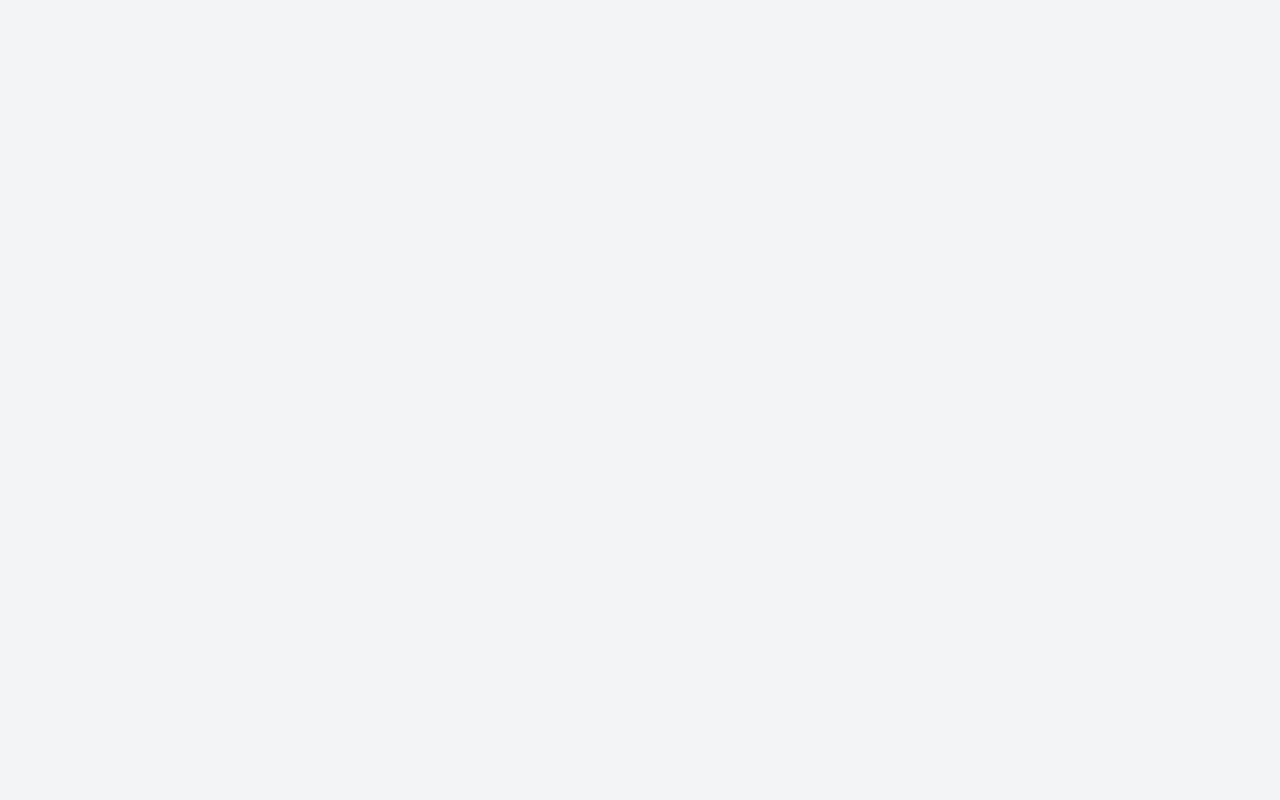
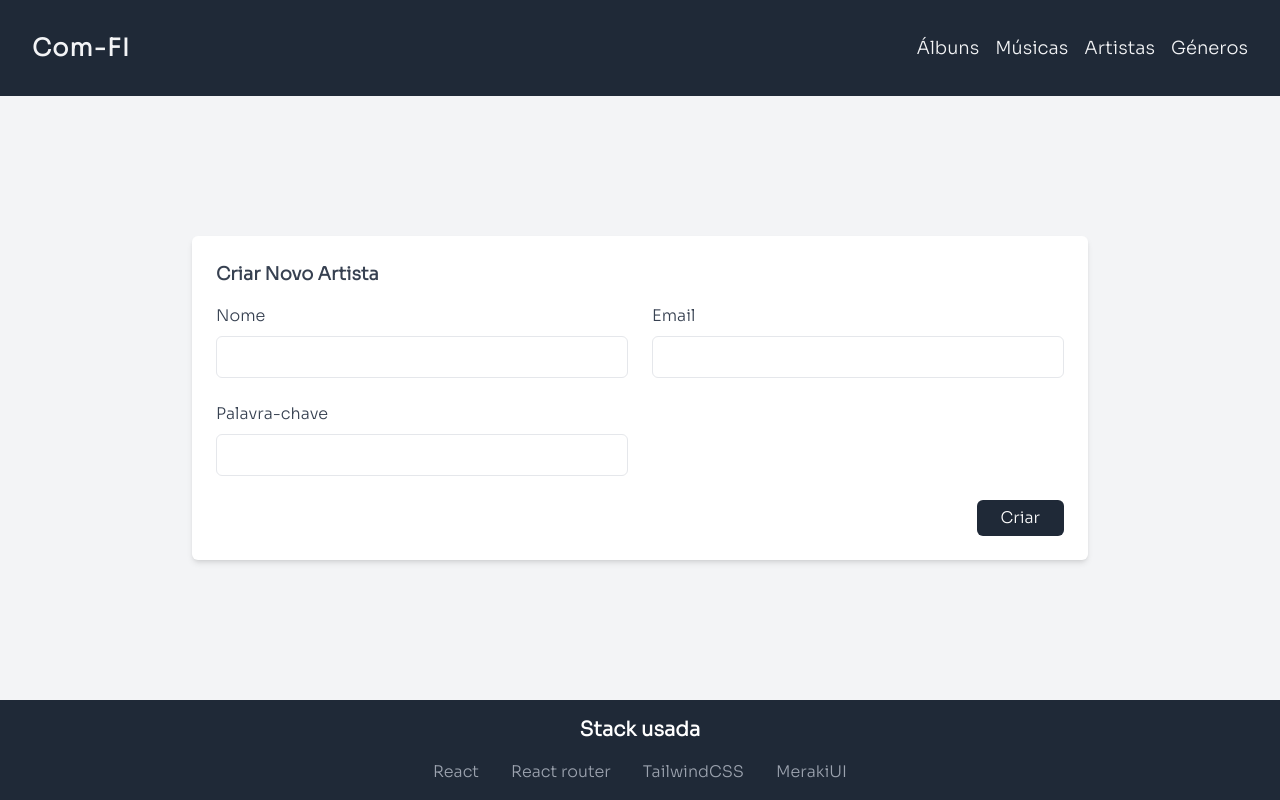
Before and after one commit to dgraca/Com-FI, a React (Create React App) app: page /artists/create in a window 1280 px wide. Before the commit this address had no page. Built offline with nearby package versions, Linux system fonts and the light colour scheme.

Commit message:
create artists

```diff
--- a/src/App.js
+++ b/src/App.js
@@ -5,6 +5,7 @@ import AlbumsIndex from "./pages/albums/Index";
 import MusicsIndex from "./pages/musics/Index";
 import MusicsCreate from "./pages/musics/Create";
 import ArtistsIndex from "./pages/artists/Index";
+import ArtistsCreate from "./pages/artists/Create";
 import GenresIndex from "./pages/genres/Index";
 
 // App's main react component
@@ -22,6 +23,7 @@ class App extends React.Component {
           <Route path="/musics/create" element={<MusicsCreate />} />
           {/* artists */}
           <Route path="/artists" element={<ArtistsIndex />} />
+          <Route path="/artists/create" element={<ArtistsCreate />} />
           {/* genres */}
           <Route path="/genres" element={<GenresIndex />} />
         </Routes>
--- a/src/components/ArtistsTable.js
+++ b/src/components/ArtistsTable.js
@@ -1,4 +1,5 @@
 import React from "react";
+import { Link } from "react-router-dom";
 
 // receives a date argument
 // and parses it to string
@@ -88,8 +89,17 @@ class ArtistsTable extends React.Component {
       // *adjusted to fit our needs
       <div className="container mx-auto px-4 sm:px-8">
         <div className="py-8">
-          <div>
+          <div className="flex flex-row items-start justify-between">
             <h2 className="text-2xl font-semibold leading-tight">Artistas</h2>
+            {/*
+              component by MerakiUI (https://merakiui.com)
+              MerakiUI offers Tailwind CSS components with an MIT license
+              *adjusted to fit our needs
+            */}
+            <button className="px-4 py-2 font-medium tracking-wide text-white capitalize transition-colors duration-200 transform bg-blue-600 rounded-md hover:bg-blue-500 focus:outline-none focus:ring focus:ring-blue-300 focus:ring-opacity-80">
+              <Link to="/artists/create">Criar Artista</Link>
+            </button>
+            {/* end of component */}
           </div>
           <div className="-mx-4 sm:-mx-8 px-4 sm:px-8 py-4 overflow-x-auto">
             <div className="inline-block min-w-full shadow rounded-lg overflow-hidden">
--- /dev/null
+++ b/src/pages/artists/Create.js
@@ -0,0 +1,180 @@
+import React from "react";
+import Navbar from "../../components/Navbar";
+import Footer from "../../components/Footer";
+import Popup from "../../components/Popup";
+
+class ArtistsCreate extends React.Component {
+  state = {
+    artist: {
+        "name": "",
+        "email": "",
+        "password": "",
+    },
+    fetchErr: false,
+    fetchMsg: "",
+  }
+
+  /**
+   * updates state.music, keeping all it's information and just changing one value
+   * @param {*} type represents the object value to change
+   * @param {*} value value to replace previous value
+   */
+  handleArtist = (type, value) => {
+    switch (type) {
+      case "name":
+        this.setState(previousState => ({
+          artist: {
+            ...previousState.artist,
+            name: value,
+          }
+        }));
+        break;
+      case "email":
+        this.setState(previousState => ({
+          artist: {
+            ...previousState.artist,
+            email: value,
+          }
+        }));
+        break;
+      case "password":
+        this.setState(previousState => ({
+          artist: {
+            ...previousState.artist,
+            password: value,
+          }
+        }));
+        break;
+
+      default:
+        break;
+    }
+  }
+
+  createArtist = async (event) => {
+    // cancels the event (if it's cancellable) without stopping its propagation
+    // this means that the request will be done, but the event will be stopped
+    event.preventDefault();
+
+    const artist = this.state.artist;
+
+    // regexp by w3resource (https://www.w3resource.com/javascript/form/email-validation.php)
+    const emailRegexp = /^\w+([\.-]?\w+)*@\w+([\.-]?\w+)*(\.\w{2,3})+$/;
+
+    if (artist.name.trim() === "") {
+      this.setState({ fetchErr: true, fetchMsg: "Nome inválido" });
+      return;
+    }
+
+    if (!emailRegexp.test(artist.email)) {
+      this.setState({ fetchErr: true, fetchMsg: "Email inválido" });
+      return;
+    }
+
+    if (artist.password.trim() === "") {
+      this.setState({ fetchErr: true, fetchMsg: "Palavra-chave inválida" });
+      return;
+    }
+
+    // creates an object of key/value pairs to be sent to an API
+    let formData = new FormData();
+    formData.append("name", artist.name);
+    formData.append("email", artist.email);
+    formData.append("password", artist.password);
+
+    // sends music to API through post request
+    await fetch("/api/artistsAPI/", {
+      method: "post",
+      body: formData,
+    })
+      .then(res => {
+        if (res.ok) {
+          console.log(res);
+          return;
+        }
+        // throws an exception with the text response
+        throw res.text();
+      })
+      .catch(async err => {
+        // this.setState({ fetchErr: true, fetchMsg: "Erro ao criar música" });
+        // waits until the promise fulfilled and attributes it response into state
+        this.setState({ fetchErr: true, fetchMsg: await err });
+      });
+  }
+
+  render() {
+    const { artist, fetchErr, fetchMsg } = this.state;
+
+    // because react JSX only returns one element, we surrounded the code with <> and </>
+    // this is the shortest syntax of a React.Fragment
+    if (fetchErr) {
+      return (
+        <>
+          <Navbar />
+          <div className="flex flex-col justify-between gap-6">
+            <div>
+                <section className="max-w-4xl p-6 mx-auto bg-white rounded-md shadow-md">
+                <h2 className="text-lg font-semibold text-gray-700 capitalize">Criar novo artista</h2>
+                <form onSubmit={this.createArtist}>
+                    <div className="grid grid-cols-1 gap-6 mt-4 sm:grid-cols-2">
+                    <div>
+                        <label className="text-gray-700">Nome</label>
+                        <input type="text" value={artist.name} onChange={e => this.handleArtist("name", e.target.value)} className="block w-full px-4 py-2 mt-2 text-gray-700 bg-white border border-gray-200 rounded-md" />
+                    </div>
+                    <div>
+                        <label className="text-gray-700">Email</label>
+                        <input type="email" value={artist.email} onChange={e => this.handleArtist("email", e.target.value)} className="block w-full px-4 py-2 mt-2 text-gray-700 bg-white border border-gray-200 rounded-md" />
+                    </div>
+                    <div>
+                        <label className="text-gray-700">Palavra-chave</label>
+                        <input type="password" value={artist.password} onChange={e => this.handleArtist("password", e.target.value)} className="block w-full px-4 py-2 mt-2 text-gray-700 bg-white border border-gray-200 rounded-md" />
+                    </div>
+                    </div>
+                    <div className="flex justify-end mt-6">
+                    <button className="px-6 py-2 leading-5 text-white transition-colors duration-200 transform bg-gray-800 rounded-md hover:bg-gray-600 focus:outline-none focus:bg-gray-600">Criar</button>
+                    </div>
+                </form>
+                </section>
+            </div>
+            <Popup type="error" msg={fetchMsg} />
+          </div>
+          <Footer />
+        </>
+      );
+    } else {
+      return (
+        <>
+          <Navbar />
+          <div>
+            <section className="max-w-4xl p-6 mx-auto bg-white rounded-md shadow-md">
+              <h2 className="text-lg font-semibold text-gray-700 capitalize">Criar novo artista</h2>
+              <form onSubmit={this.createArtist}>
+                <div className="grid grid-cols-1 gap-6 mt-4 sm:grid-cols-2">
+                  <div>
+                    <label className="text-gray-700">Nome</label>
+                    <input type="text" value={artist.name} onChange={e => this.handleArtist("name", e.target.value)} className="block w-full px-4 py-2 mt-2 text-gray-700 bg-white border border-gray-200 rounded-md" />
+                  </div>
+                  <div>
+                    <label className="text-gray-700">Email</label>
+                    <input type="email" value={artist.email} onChange={e => this.handleArtist("email", e.target.value)} className="block w-full px-4 py-2 mt-2 text-gray-700 bg-white border border-gray-200 rounded-md" />
+                  </div>
+                  <div>
+                    <label className="text-gray-700">Palavra-chave</label>
+                    <input type="password" value={artist.password} onChange={e => this.handleArtist("password", e.target.value)} className="block w-full px-4 py-2 mt-2 text-gray-700 bg-white border border-gray-200 rounded-md" />
+                  </div>
+                </div>
+                <div className="flex justify-end mt-6">
+                  <button className="px-6 py-2 leading-5 text-white transition-colors duration-200 transform bg-gray-800 rounded-md hover:bg-gray-600 focus:outline-none focus:bg-gray-600">Criar</button>
+                </div>
+              </form>
+            </section>
+          </div>
+          <Footer />
+        </>
+      );
+    }
+  }
+
+}
+
+export default ArtistsCreate;
--- a/src/pages/musics/Create.js
+++ b/src/pages/musics/Create.js
@@ -87,6 +87,7 @@ class MusicsCreate extends React.Component {
       this.setState({ fetchErr: true, fetchMsg: "Título inválido" });
       return;
     }
+
     if (music.releaseYear === "") {
       this.setState({ fetchErr: true, fetchMsg: "Ano de lançamento inválido" });
       return;
@@ -124,7 +125,7 @@ class MusicsCreate extends React.Component {
   }
 
   render() {
-    const { music, genres, fetchErr, fetchMsg, redirect } = this.state;
+    const { music, genres, fetchErr, fetchMsg } = this.state;
 
     // because react JSX only returns one element, we surrounded the code with <> and </>
     // this is the shortest syntax of a React.Fragment
```
